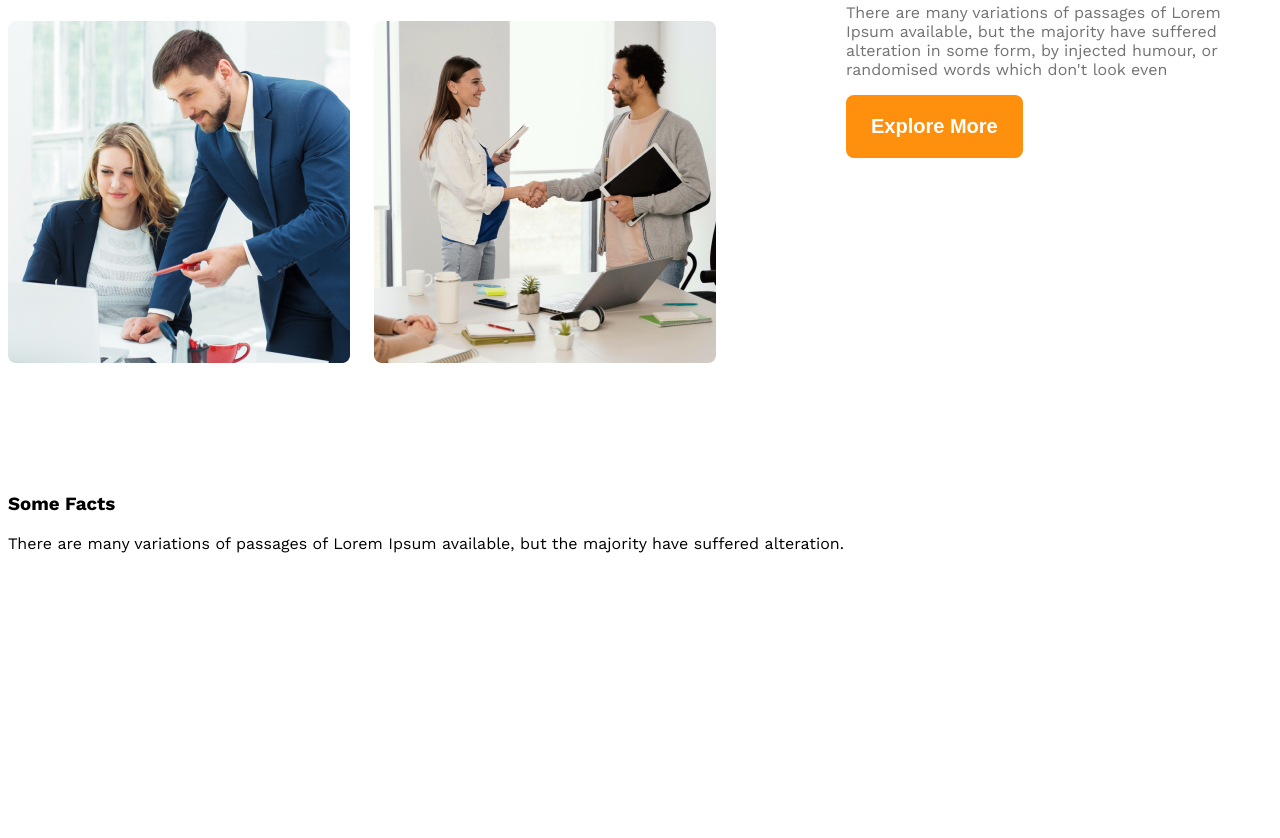
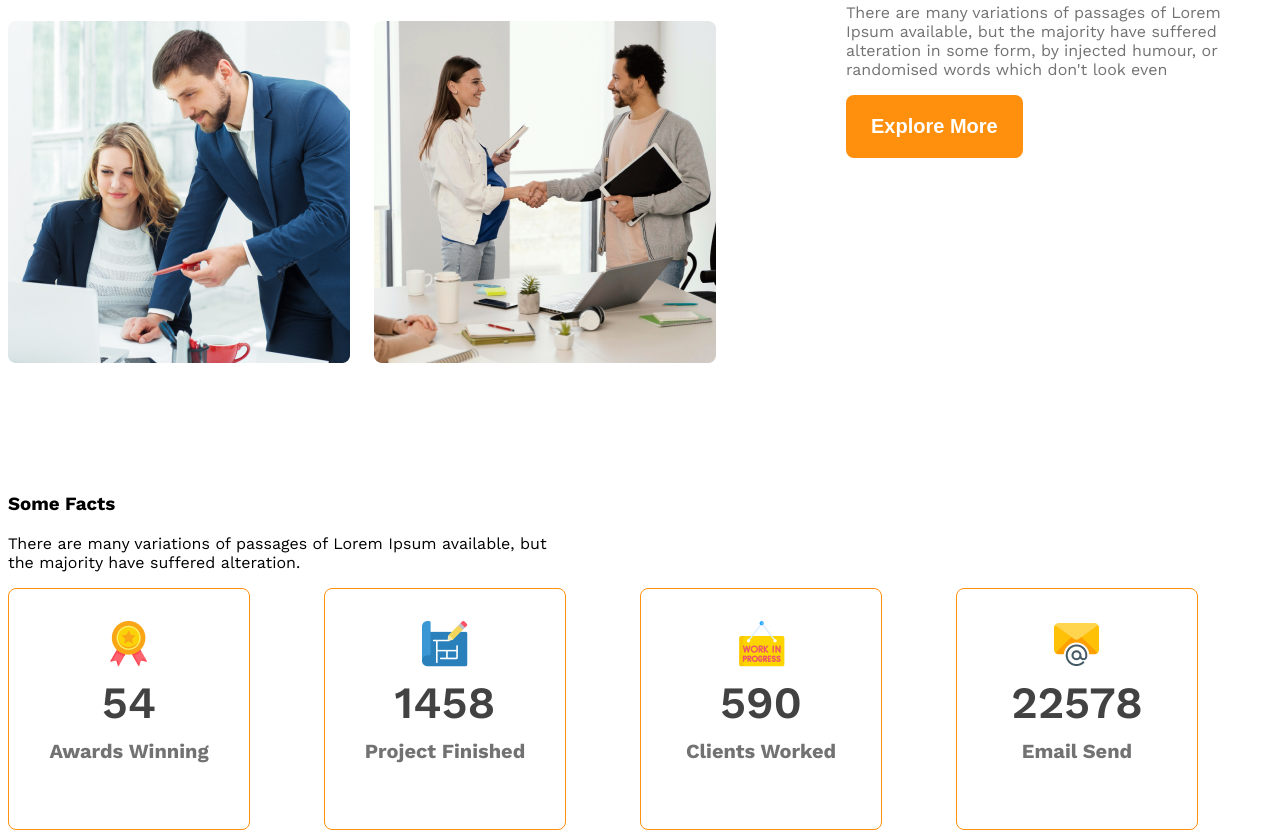
Before and after one commit to Mahbub6676/g3-architecture, a plain HTML site: page index.html in a window 1280 px wide. Shown: the part 1659-2497 px from the top of the page. Before the commit the page ends 2389 px from the top, so only its background shows below. Drawn offline with nearby package versions, Linux system fonts and the light colour scheme.

Commit message:
added some facts

```diff
--- a/index.html
+++ b/index.html
@@ -43,27 +43,35 @@
         </section>
         <section>
             <h3 class="section-title">Some Facts</h3>
-            <p class="section-description">There are many variations of passages of Lorem Ipsum available, but the majority have suffered alteration.</p>
+            <p class="section-description fact-description">There are many variations of passages of Lorem Ipsum available, but the majority have suffered alteration.</p>
             <div class="facts-container">
-                <div class="fact">
-                    <img src="" alt="" class="fact-icon">
-                    <h4 class="fact-number"></h4>
-                    <j5 class="fact-name"></j5>
+                <div class="fact-card display-flex">
+                    <div>
+                    <img src="images/icons/ribon.png" alt="" class="fact-icon">
+                    <h4 class="fact-number text-gray">54</h4>
+                    <h5 class="fact-name text-light-gray">Awards Winning</h5>
+                    </div>
                 </div>
-                <div class="fact">
-                    <img src="" alt="" class="fact-icon">
-                    <h4 class="fact-number"></h4>
-                    <j5 class="fact-name"></j5>
+                <div class="fact-card display-flex">
+                    <div>
+                    <img src="images/icons/projects.png" alt="" class="fact-icon">
+                    <h4 class="fact-number text-gray">1458</h4>
+                    <h5 class="fact-name text-light-gray">Project Finished</h5>
+                    </div>
                 </div>
-                <div class="fact">
-                    <img src="" alt="" class="fact-icon">
-                    <h4 class="fact-number"></h4>
-                    <j5 class="fact-name"></j5>
+                <div class="fact-card display-flex">
+                    <div>
+                    <img src="images/icons/customers.png" alt="" class="fact-icon">
+                    <h4 class="fact-number text-gray">590</h4>
+                    <h5 class="fact-name text-light-gray">Clients Worked</h5>
+                    </div>
                 </div>
-                <div class="fact">
-                    <img src="" alt="" class="fact-icon">
-                    <h4 class="fact-number"></h4>
-                    <j5 class="fact-name"></j5>
+                <div class="fact-card display-flex">
+                    <div>
+                    <img src="images/icons/email.png" alt="" class="fact-icon">
+                    <h4 class="fact-number text-gray">22578</h4>
+                    <h5 class="fact-name text-light-gray">Email Send</h5>
+                    </div>
                 </div>
             </div>
         </section>
--- a/style.css
+++ b/style.css
@@ -132,6 +132,36 @@ main > section{
     font-size: 1rem;
 }
 
+.facts-container{
+    display: grid;
+    grid-template-columns: repeat(4, 1fr);
+}
+
+.fact-card{
+    border: 1px solid #FF900E;
+    width: 240px;
+    height: 240px;
+    border-radius: 8px;
+    text-align: center;
+    align-items: center;
+    justify-content: center;
+}
+.fact-number{
+    font-weight: 600;
+    font-size: 2.8rem;
+    margin-top: 5px;
+    margin-bottom: 10px;
+}
+
+.fact-name{
+    font-weight: 600px;
+    font-size: 1.25rem;
+    margin-top: 10px;
+}
+
+.fact-description{
+    max-width: 540px;
+}
 
 /* resonsive */
 
```
